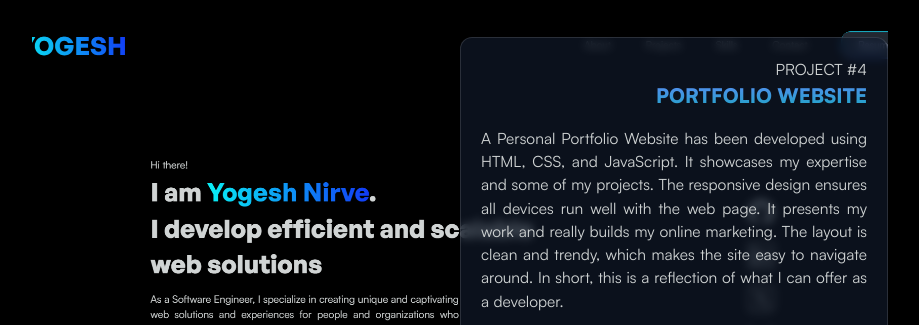
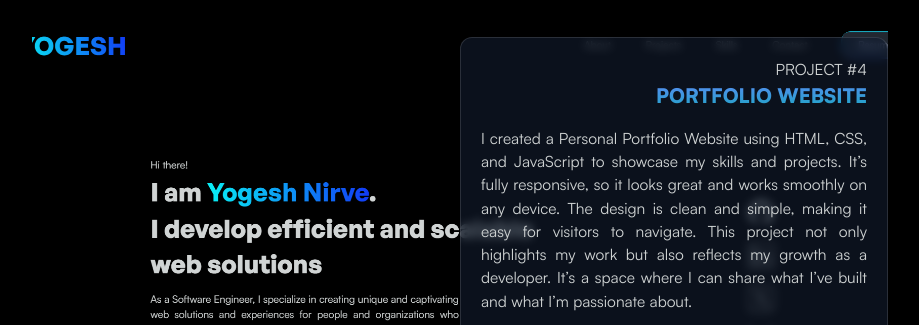
Before and after one commit to yogesh032003/Portfolio, a plain HTML site: page index.html in a window 1280 px wide. Shown: the part 3020-3345 px from the top of the page, without its empty margins (180-1099 px from the left). Drawn offline with Linux system fonts and the light colour scheme.

Commit message:
changes saved

```diff
--- a/index.html
+++ b/index.html
@@ -391,10 +391,10 @@
             <span>Project #4</span>
             <h3>Portfolio Website</h3>
             <p style="text-align: justify">
-              A Personal Portfolio Website has been developed using HTML, CSS, and JavaScript. It showcases my expertise
-              and some of my projects. The responsive design ensures all devices run well with the web page. It presents
-              my work and really builds my online marketing. The layout is clean and trendy, which makes the site easy
-              to navigate around. In short, this is a reflection of what I can offer as a developer.
+              I created a Personal Portfolio Website using HTML, CSS, and JavaScript to showcase my skills and projects.
+              It’s fully responsive, so it looks great and works smoothly on any device. The design is clean and simple,
+              making it easy for visitors to navigate. This project not only highlights my work but also reflects my
+              growth as a developer. It’s a space where I can share what I’ve built and what I’m passionate about.
             </p>
 
             <div class="project-links">
```
